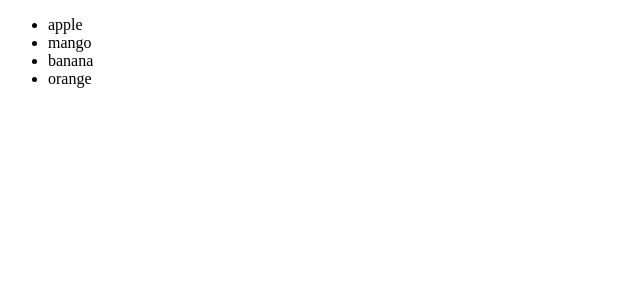
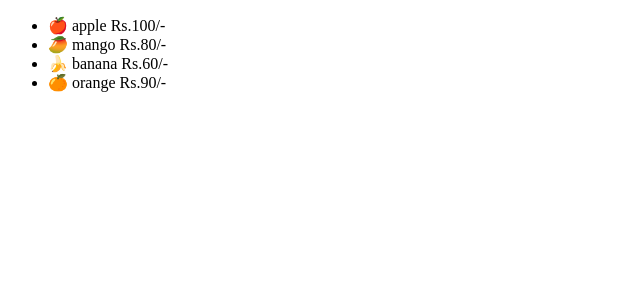
Before and after one commit to TANMAYTIWARIGUTS/reactpro, a React (Vite) app: page / in a window 1280 px wide. Shown: the top 300 px of the page, without its empty margins (0-640 px from the left). Built offline with nearby package versions, Linux system fonts and the light colour scheme.

Commit message:
Rendering Array Of Objects In React

```diff
--- a/src/components/Fruits.jsx
+++ b/src/components/Fruits.jsx
@@ -1,10 +1,17 @@
 export default function Fruits() {
-  const arr = ["apple", "mango", "banana", "orange"];
+  const arr = [
+    { name: "apple", price: 100, emoji: "🍎" },
+    { name: "mango", price: 80, emoji: "🥭" },
+    { name: "banana", price: 60, emoji: "🍌" },
+    { name: "orange", price: 90, emoji: "🍊" },
+  ];
   return (
     <div>
       <ul>
         {arr.map((e) => (
-          <li key={e}>{e}</li>
+          <li key={e}>
+            {e.emoji} {e.name} Rs.{e.price}/-
+          </li>
         ))}
       </ul>
     </div>
```
